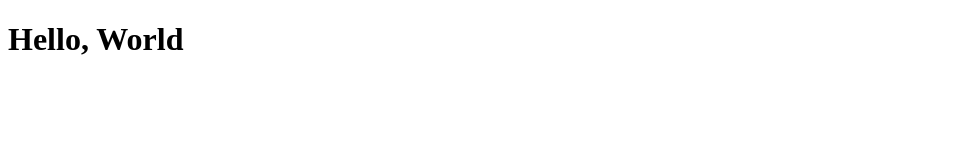
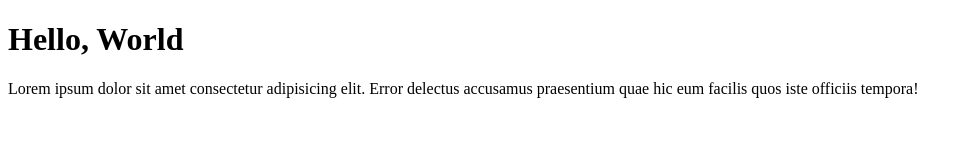
Before and after one commit to obidxonDev/practise, a plain HTML site: page index.html in a window 1280 px wide. Shown: the whole page, without its empty margins (0-972 px from the left). Drawn offline with Linux system fonts and the light colour scheme.

Commit message:
second commit

```diff
--- a/index.html
+++ b/index.html
@@ -10,6 +10,6 @@
 <body>
 
     <h1>Hello, World</h1>
-
+    <p>Lorem ipsum dolor sit amet consectetur adipisicing elit. Error delectus accusamus praesentium quae hic eum facilis quos iste officiis tempora!</p>
 </body>
 </html>
```
